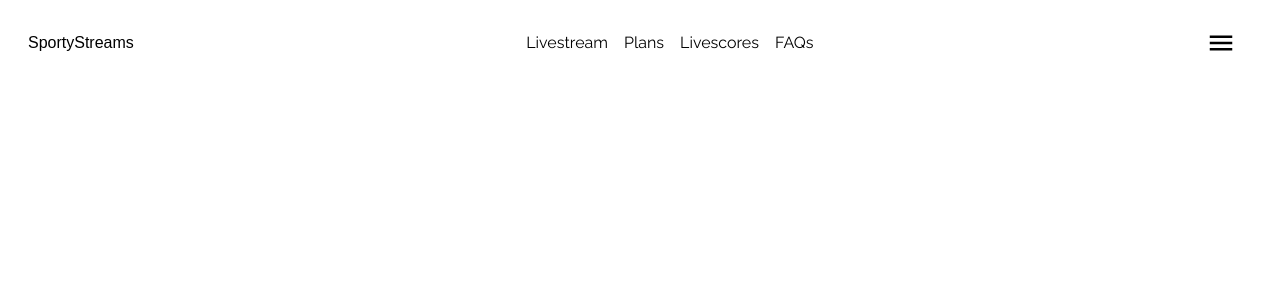
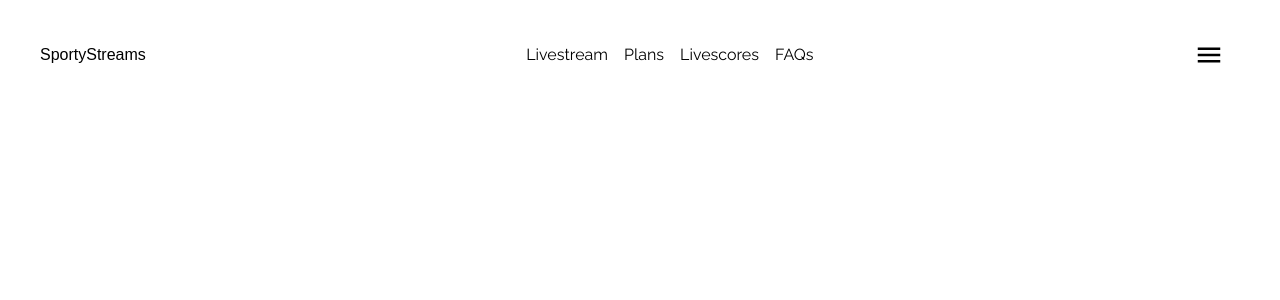
Before and after one commit to lumasia07/sportystreams, a Next.js app: page / in a window 1280 px wide. Shown: the top 300 px of the page. Built offline with nearby package versions, Linux system fonts and the light colour scheme; a web font is replaced by a local one.

Commit message:
padding increase

```diff
--- a/app/_components/nav.js
+++ b/app/_components/nav.js
@@ -5,7 +5,7 @@ const menu_options = ['Livestream', 'Plans', 'Livescores', 'FAQs'];
 
 export default function Navbar() {
   return (
-    <div className='p-5 flex items-center'>
+    <div className='p-8 flex items-center'>
       <div className={`${radio.className} p-2`}>
         <h1>SportyStreams</h1>
       </div>
```
